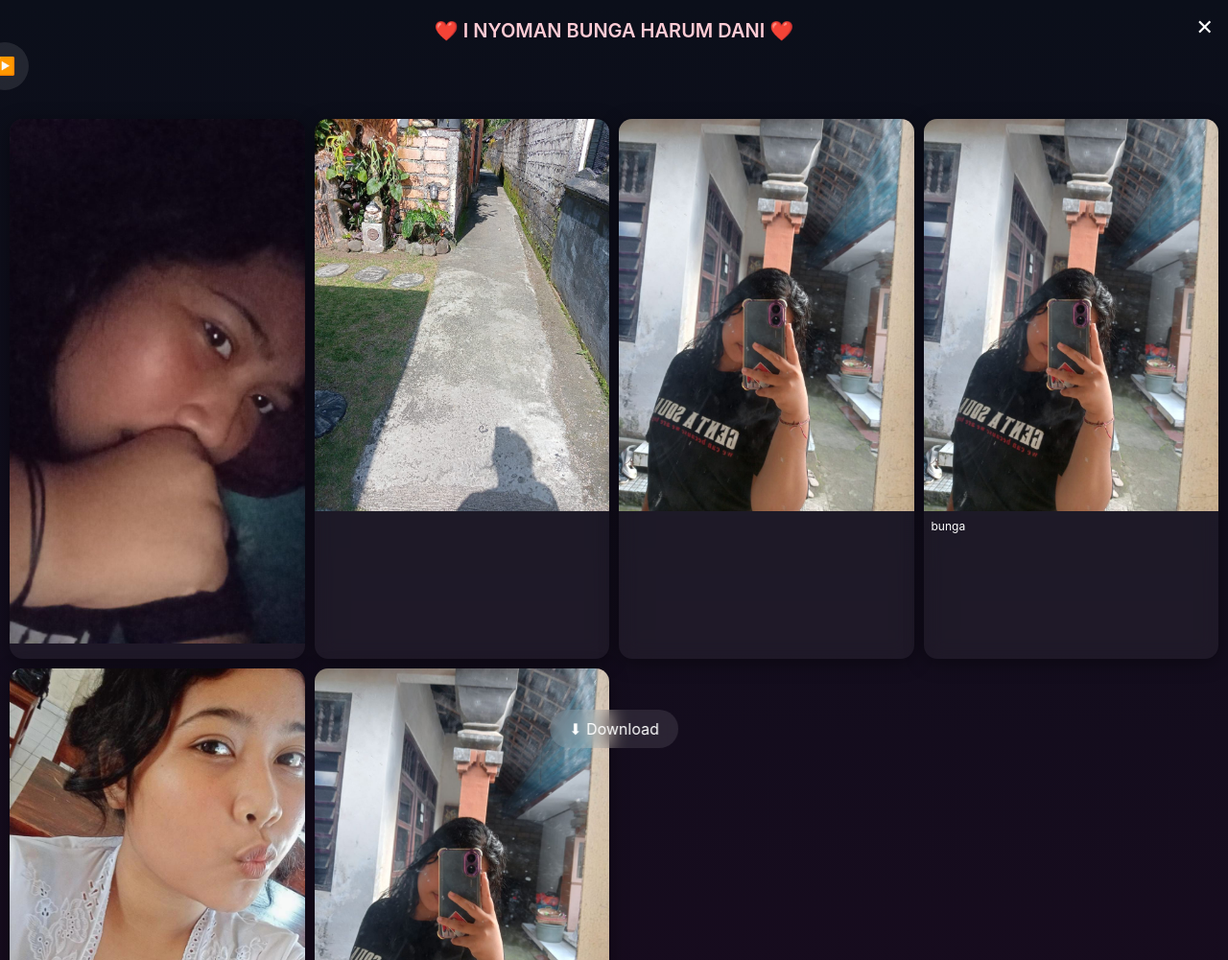
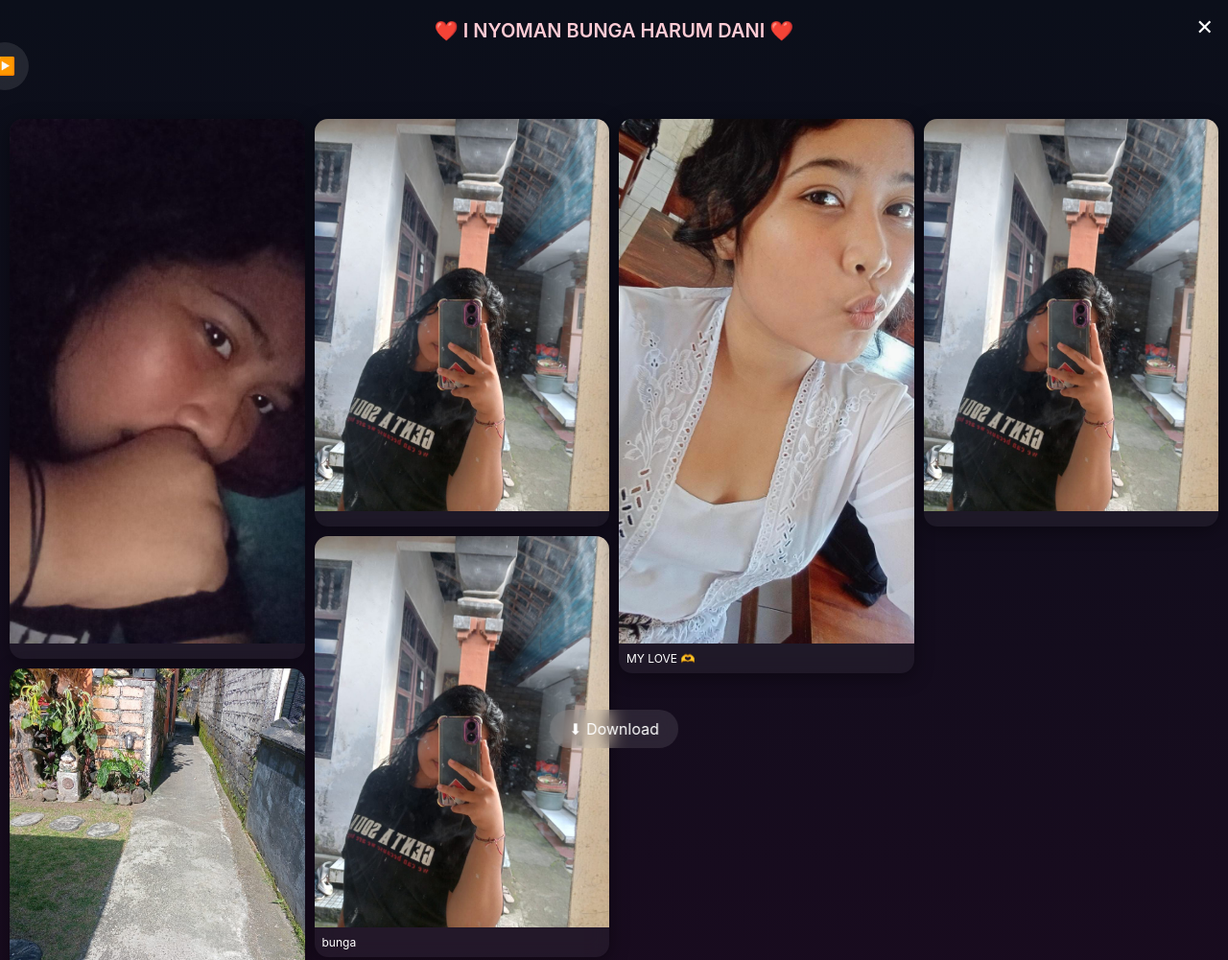
Before and after one commit to kegelapan11/albumfoto, a plain HTML site: page index.html in a window 1280 px wide. Shown: the top 1001 px of the page at 96% size. Drawn offline with Linux system fonts and the light colour scheme.

Commit message:
Update style.css

```diff
--- a/style.css
+++ b/style.css
@@ -19,48 +19,53 @@ header {
   color: #ffccd5;
 }
 
-/* ================= GALLERY ================= */
+/* ================= GALLERY (AUTO SIZE / MASONRY) ================= */
 .gallery {
-  display: grid;
-  grid-template-columns: repeat(2, 1fr);
-  gap: 10px;
+  column-count: 2;
+  column-gap: 10px;
   padding: 10px;
 }
 
 @media (min-width: 600px) {
   .gallery {
-    grid-template-columns: repeat(3, 1fr);
+    column-count: 3;
   }
 }
 
 @media (min-width: 900px) {
   .gallery {
-    grid-template-columns: repeat(4, 1fr);
+    column-count: 4;
   }
 }
 
 /* ================= CARD ================= */
 .card {
-  background: rgba(255, 255, 255, 0.05);
+  break-inside: avoid;
+  margin-bottom: 10px;
   border-radius: 14px;
   overflow: hidden;
+  background: rgba(255,255,255,0.05);
   backdrop-filter: blur(10px);
   box-shadow: 0 4px 20px rgba(0,0,0,0.4);
   transition: 0.3s;
 }
 
-.card:active {
-  transform: scale(0.95);
+.card:hover {
+  transform: scale(1.02);
 }
 
-/* IMAGE THUMBNAIL */
+.card:active {
+  transform: scale(0.96);
+}
+
+/* IMAGE AUTO HEIGHT */
 .card img {
   width: 100%;
   height: auto;
   display: block;
 }
 
-/* INFO */
+/* ================= INFO ================= */
 .info {
   padding: 8px;
   font-size: 12px;
@@ -79,7 +84,6 @@ header {
   display: none;
   z-index: 999;
 
-  /* CENTER PERFECT */
   display: flex;
   align-items: center;
   justify-content: center;
@@ -89,18 +93,16 @@ header {
 
 /* ================= IMAGE FULLSCREEN ================= */
 #lightbox img {
-  max-width: 100vw;   /* ikut lebar layar */
-  max-height: 100vh;  /* ikut tinggi layar */
+  max-width: 100vw;
+  max-height: 100vh;
 
   width: auto;
   height: auto;
 
   object-fit: contain;
 
-  /* smooth */
   transition: all 0.3s ease;
 
-  /* fix gesture */
   touch-action: manipulation;
 }
 
@@ -162,7 +164,7 @@ header {
   z-index: 1;
 }
 
-/* ================= Z-INDEX FIX ================= */
+/* ================= LAYER FIX ================= */
 header,
 .gallery,
 #lightbox,
```
